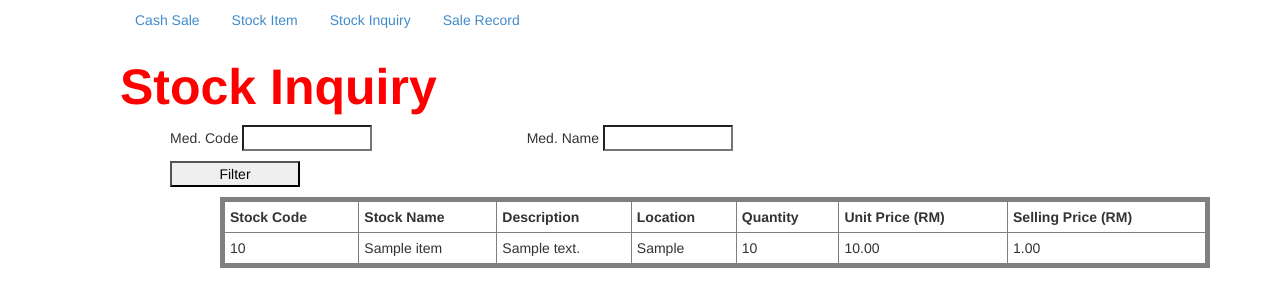
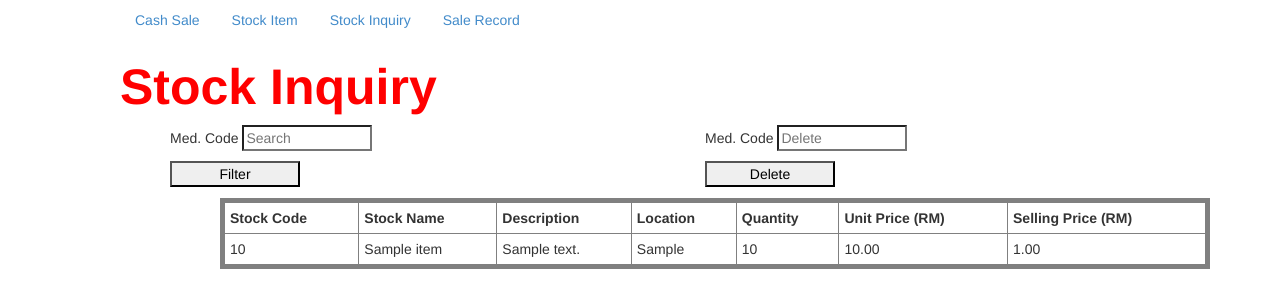
Before and after one commit to victorchinyt/PHP-SRS, a PHP site: page /inquiry.php in a window 1280 px wide. Shown: the top 308 px of the page. Run offline with PHP 8.4, Linux system fonts and the light colour scheme; tables that the repository leaves empty hold one stand-in row (values such as "Sample post").

Commit message:
minor changes and added delete function in inquiry
changed buttons in index.php and item.php and added textbox to inquiry.php to key in stock id for deletion

```diff
--- a/inquiry.php
+++ b/inquiry.php
@@ -9,6 +9,24 @@ if(isset($_POST['search']))
 
 }
  else {
+    $query = "SELECT * FROM `stock_item`";
+    $search_result = filterTable($query);
+}
+
+if(isset($_POST['delete']))
+{
+    // sql to delete a record
+    $del = $_POST['toDelete'];
+
+    $sql_del = "DELETE FROM stock_item WHERE stock_code=$del";
+
+    $connect = mysqli_connect("localhost", "root", "", "srs_db");
+    $sqlResult = mysqli_query($connect, $sql_del);
+    if ($sqlResult === TRUE) {
+        echo "Stock deleted successfully";
+    } else {
+        echo "<p>Error deleting stock.</p>";
+    }
     $query = "SELECT * FROM `stock_item`";
     $search_result = filterTable($query);
 }
@@ -45,19 +63,23 @@ function filterTable($query)
         <?php
 			include("header.php");
 		?>
-<form action="inquiry.php" method="post">
+    <form action="inquiry.php" method="post">
     <!-- div of inquiry -->
     <div>
         <h1>Stock Inquiry</h1>
 
         <!-- div of search input -->
 		<div class="row">
-            <div class="col-sm-4">
-                <p>Med. Code <input type="text" name="stockToSearch" data-ng-model="stockCode"></p>
+            <div class="col-sm-6">
+                <p>Med. Code <input type="text" name="stockToSearch" placeholder="Search"></p>
                 <p><input type="submit" name="search" value="Filter" /></p>
             </div>
+			<div class="col-sm-6">
+                <p>Med. Code <input type="text" name="toDelete" placeholder="Delete"></p>
+                <p><input type="submit" name="delete" value="Delete" /></p>
+            </div>
 			<div class="col-sm-4">
-                <p>Med. Name <input type="text" data-ng-model="stockName"></p>
+                <!-- filter supposedly here -->
             </div>
         </div> <!-- end of search input div -->
 
@@ -111,7 +133,7 @@ function filterTable($query)
 		</div> <!-- end of whole table row -->
 
     </div> <!-- end of inquiry div -->
-  </form>
+    </form>
     </div> <!-- end of container div -->
 
 	        <!-- jQuery – required for Bootstrap plugins) -->
```
Also changed, not shown: index.php (+9 -9 lines), item.php (+2 -7 lines).
